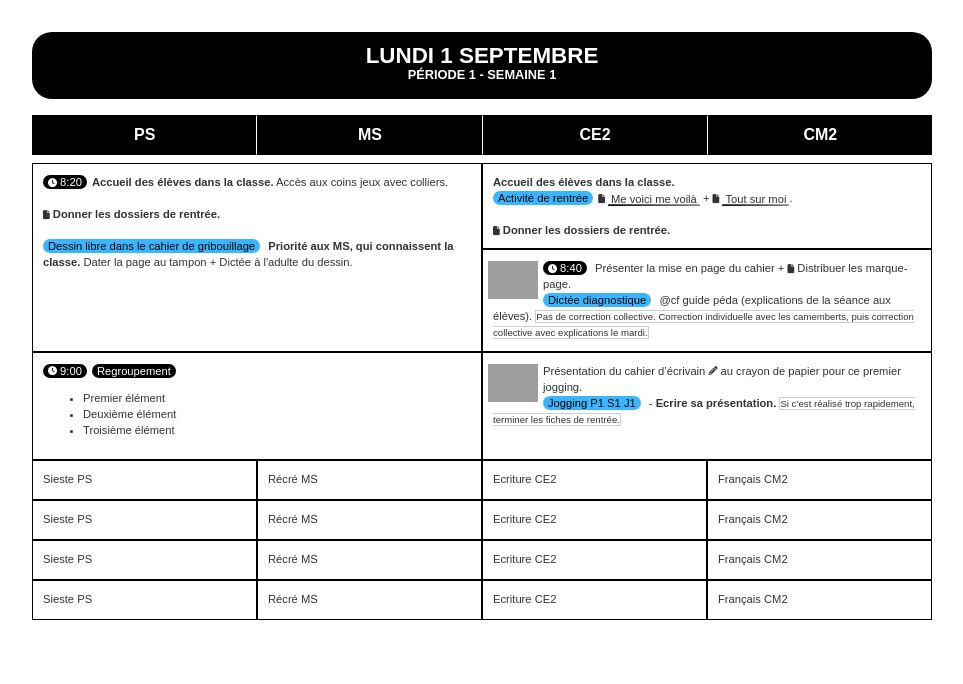
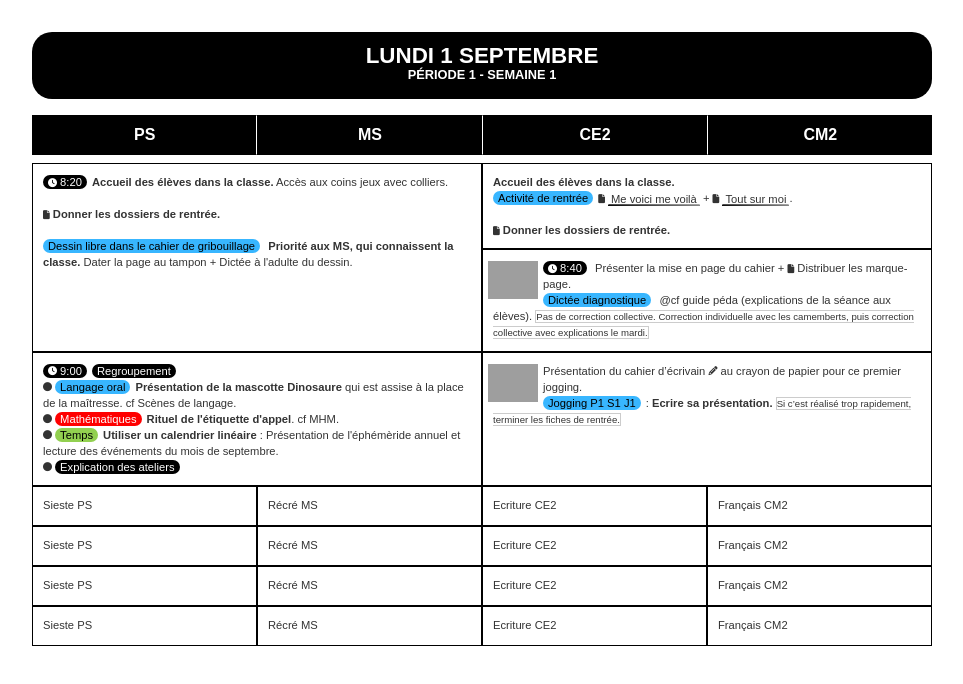
Before and after one commit to MaitresseMarineCJ/Cahier-Journal, a plain HTML site: page 2025-09-01.html in a window 1280 px wide. Shown: the whole page, without its empty margins (158-1121 px from the left). Drawn offline with Linux system fonts and the light colour scheme; grey boxes are pictures that could not be loaded.

Commit message:
Add files via upload
new version

```diff
--- a/2025-09-01.html
+++ b/2025-09-01.html
@@ -31,8 +31,8 @@
       <div class="cell fusion-h"><div class="icon-program" style="background-image: var(--dicteedephrases)"></div><span class="dot black"><i class="fa-solid fa-clock"></i> 8:40</span> Présenter la mise en page du cahier + <i class="fa-solid fa-file"></i> Distribuer les marque-page. <br><span class="dot francais">Dictée diagnostique</span> @cf guide péda (explications de la séance aux élèves). <span class="small">Pas de correction collective. Correction individuelle avec les camemberts, puis correction collective avec explications le mardi.</span></div>
 
       <!-- 9:00 -->
-      <div class="cell fusion-h"><span class="dot black"><i class="fa-solid fa-clock"></i> 9:00</span><span class="dot black">Regroupement</span><ul><li>Premier élément</li><li>Deuxième élément</li><li>Troisième élément</li></ul></div>
-      <div class="cell fusion-h"><div class="icon-program" style="background-image: var(--jogging)"></div> Présentation du cahier d’écrivain <i class="fa-solid fa-pencil"></i> au crayon de papier pour ce premier jogging. <br><span class="dot francais">Jogging P1 S1 J1</span> - <strong>Ecrire sa présentation.</strong> <span class="small">Si c’est réalisé trop rapidement, terminer les fiches de rentrée.</span></div>
+      <div class="cell fusion-h"><span class="dot black"><i class="fa-solid fa-clock"></i> 9:00</span><span class="dot black">Regroupement</span><br><i class="fa-solid fa-circle"></i> <span class="dot francais">Langage oral</span><strong>Présentation de la mascotte Dinosaure</strong> qui est assise à la place de la maîtresse. cf Scènes de langage.<br><i class="fa-solid fa-circle"></i> <span class="dot maths">Mathématiques</span><strong>Rituel de l'étiquette d'appel</strong>. cf MHM.<br><i class="fa-solid fa-circle"></i> <span class="dot qlm">Temps</span><strong>Utiliser un calendrier linéaire</strong> : Présentation de l'éphémèride annuel et lecture des événements du mois de septembre.<br><i class="fa-solid fa-circle"></i> <span class="dot black">Explication des ateliers</span></div>
+      <div class="cell fusion-h"><div class="icon-program" style="background-image: var(--jogging)"></div> Présentation du cahier d’écrivain <i class="fa-solid fa-pencil"></i> au crayon de papier pour ce premier jogging. <br><span class="dot francais">Jogging P1 S1 J1</span>: <strong>Ecrire sa présentation.</strong> <span class="small">Si c’est réalisé trop rapidement, terminer les fiches de rentrée.</span></div>
 
       <!-- 9:20 -->
       <div class="cell">Sieste PS</div>
--- a/style.css
+++ b/style.css
@@ -3,10 +3,14 @@
 .dot{border-radius: 10px;padding: 1px 5px;width:auto;margin-right:5px}
 .black{background-color:var(--black); color:white}
 .francais{background-color:var(--francais);color:black}
+.maths{background-color:var(--maths); color:white}
+.qlm{background-color:var(--qlm);color:black}
 
 :root { /* COULEURS DES MATIÈRES */
   --black: #000000;
   --francais: #38b6ff;
+  --maths: #ff0000;
+  --qlm: #92d050;
 }
 
 i.fa-solid {font-size: 9px;display: inline-block;vertical-align: middle;position: relative;top: -1px; /* ajuste ce chiffre selon besoin */}
```
